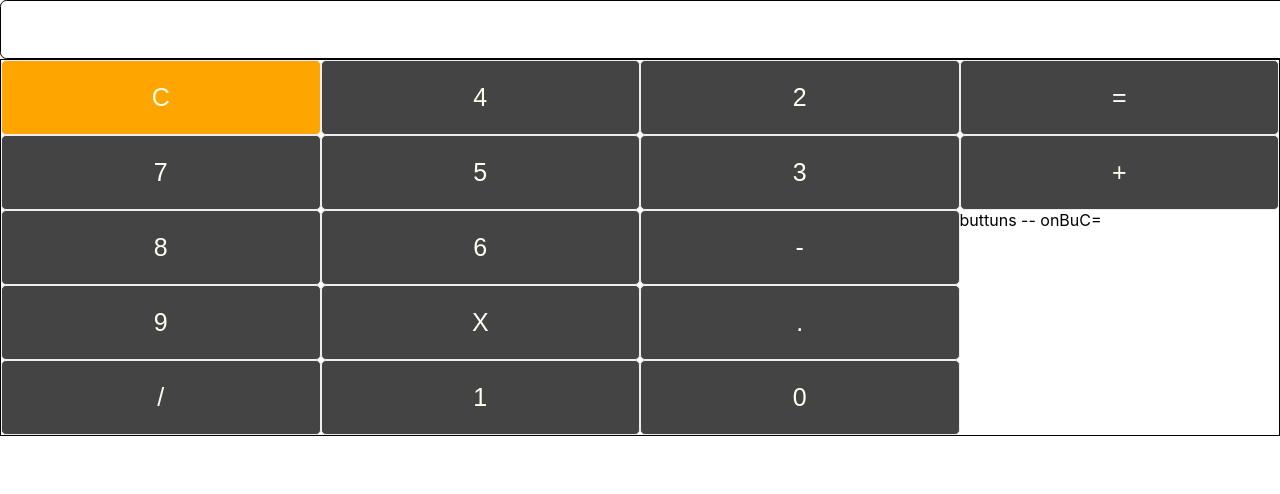
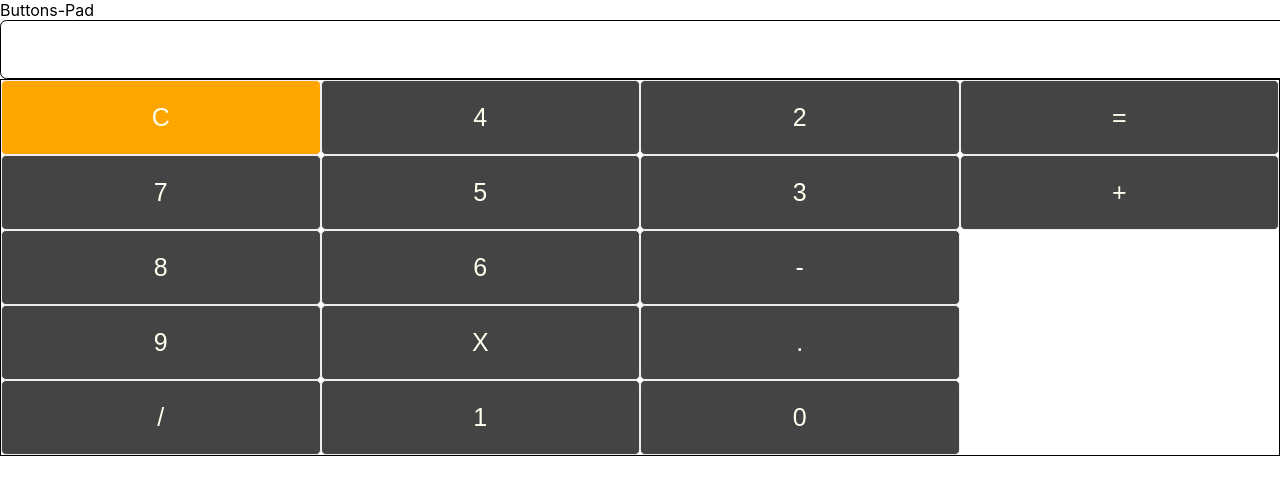
Before and after one commit to PragueOshri/react-calculator, a React (Create React App) app: page / in a window 1280 px wide. Shown: the top 494 px of the page. Built offline with nearby package versions, Linux system fonts and the light colour scheme.

Commit message:
calculation works

```diff
--- a/src/components/buttons-pad/buttons-pad.jsx
+++ b/src/components/buttons-pad/buttons-pad.jsx
@@ -1,15 +1,142 @@
 import React, { Component } from "react";
+import Button from "../button/button.jsx";
+import DisplayBar from "../display-bar/display-bar";
 
-class Buttons extends Component {
+class ButtonsPad extends Component {
   constructor(props) {
+    super(props);
 
+    this.initialState = {
+      currentEquation: "",
+      currentNum: null,
+      operations: [],
+      opPos: 0,
+      tempResult: null,
+      result: null,
+    };
+
+    this.state = { ...this.initialState };
   }
 
+  reset = () => {
+    this.setState({ ...this.initialState });
+  };
+
+  concatNumToCur = (symbol) => {
+    this.setState({
+      currentNum: this.state.currentNum
+        ? this.state.currentNum + symbol
+        : symbol,
+      currentEquation: this.state.currentEquation
+        ? this.state.currentEquation + symbol
+        : symbol,
+    });
+  };
+  //x
+  concatOpToCur = (symbol) => {
+    // [] ==> ['x']
+    this.setState({
+      currentEquation: this.state.currentEquation + symbol,
+      operations: [...this.state.operations, symbol],
+    });
+    console.log("my ops: ", this.state.operations);
+    console.log("array op size is = ", this.state.operations.length);
+    if (this.state.tempResult === null || this.state.tempResult === undefined) {
+      this.setState({ tempResult: this.state.currentNum, currentNum: null });
+    } else {
+      const tempNum = this.calculate(
+        this.state.tempResult,
+        this.state.operations[this.state.opPos],
+        this.state.currentNum
+      );
+      this.setState({
+        tempResult: tempNum,
+        opPos: this.state.opPos + 1,
+        currentNum: null,
+      });
+    }
+  };
+
+  printResult = () => {
+    if (this.state.tempResult !== null || this.state.tempResult !== undefined) {
+      const res = this.calculate(
+        this.state.tempResult,
+        this.state.operations[this.state.opPos],
+        this.state.currentNum
+      );
+      console.log("tempResult = ", this.state.tempResult);
+      console.log("currentNum = ", this.state.currentNum);
+      console.log("result = ", res);
+      this.setState({ result: res });
+    } else {
+      this.setState({ result: this.state.currentNum });
+    }
+  };
+
+  calculate = (num1, operation, num2) => {
+    const firstNumber = Number(num1);
+    const secondNumber = Number(num2);
+    switch (operation) {
+      case "X":
+        return firstNumber * secondNumber;
+      case "/":
+        return firstNumber / secondNumber;
+      case "+":
+        return firstNumber + secondNumber;
+      case "-":
+        return firstNumber - secondNumber;
+    }
+  };
+
   render() {
-        return(
+    <link
+      href="https://fonts.googleapis.com/css2?family=Nunito:ital,wght@1,600&display=swap"
+      rel="stylesheet"
+    ></link>;
+
+    const buttons = [
+      { symbol: "C", cols: 4, action: this.reset },
+
+      { symbol: "7", cols: 1, action: this.concatNumToCur },
+      { symbol: "8", cols: 1, action: this.concatNumToCur },
+      { symbol: "9", cols: 1, action: this.concatNumToCur },
+      { symbol: "/", cols: 1, action: this.concatOpToCur },
+      { symbol: "4", cols: 1, action: this.concatNumToCur },
+      { symbol: "5", cols: 1, action: this.concatNumToCur },
+      { symbol: "6", cols: 1, action: this.concatNumToCur },
+      { symbol: "X", cols: 1, action: this.concatOpToCur },
+      { symbol: "1", cols: 1, action: this.concatNumToCur },
+      { symbol: "2", cols: 1, action: this.concatNumToCur },
+      { symbol: "3", cols: 1, action: this.concatNumToCur },
+      { symbol: "-", cols: 1, action: this.concatOpToCur },
+      { symbol: ".", cols: 1, action: this.concatNumToCur },
+      { symbol: "0", cols: 1, action: this.concatNumToCur },
+      { symbol: "=", cols: 1, action: this.printResult },
+      { symbol: "+", cols: 1, action: this.concatOpToCur },
+    ];
+
+    return (
       <div>
         Buttons-Pad
+        <div className="displayBarWrapper">
+          <DisplayBar
+            currentEquation={this.state.currentEquation}
+            result={this.state.result}
+          />
+        </div>
+        <div className="buttonsWrapper">
+          {buttons.map((btn) => (
+            <Button
+              key={btn.symbol}
+              symbol={btn.symbol}
+              cols={btn.cols}
+              action={(symbol) => btn.action(symbol)}
+            />
+          ))}
+        </div>
       </div>
     );
   }
 }
+
+export default ButtonsPad;
--- a/src/components/calculator/calculator.jsx
+++ b/src/components/calculator/calculator.jsx
@@ -1,123 +1,106 @@
 import React, { Component } from "react";
-import Button from "../button/button.jsx";
-import DisplayBar from "../display-bar/display-bar";
+import ButtonsPad from "../buttons-pad/buttons-pad.jsx";
 import "./calculator.css";
 
 class Calculator extends Component {
-  constructor(props) {
-    super(props);
+  // constructor(props) {
+  //   super(props);
 
-    this.initialState = {
-      currentEquation: "",
-      currentNum: null,
-      operations: [],
-      opPos: 0,
-      tempResult: null,
-      result: null,
-    };
+  //   this.initialState = {
+  //     currentEquation: "",
+  //     currentNum: null,
+  //     operations: [],
+  //     opPos: 0,
+  //     tempResult: null,
+  //     result: null,
+  //   };
 
-    this.state = { ...this.initialState };
-  }
+  //   this.state = { ...this.initialState };
+  // }
 
-  reset = () => {
-    this.setState({ ...this.initialState });
-  };
+  // reset = () => {
+  //   this.setState({ ...this.initialState });
+  // };
 
-  concatNumToCur = (symbol) => {
-    this.setState({
-      currentNum: this.state.currentNum + symbol,
-      currentEquation: this.state.currentEquation + symbol,
-    });
-  };
-  //x
-  concatOpToCur = (symbol) => {
-    // [] ==> ['x']
-    this.setState({
-      currentEquation: this.state.currentEquation + symbol,
-      operations: [...this.state.operations, symbol],
-    });
-    console.log("my ops: ", this.state.operations);
-    console.log("array op size is = ", this.state.operations.length);
-    if (!this.state.tempResult) {
-      this.setState({ tempResult: this.state.currentNum, currentNum: null });
-    } else {
-      const tempNum = this.calculate(
-        this.state.tempResult,
-        this.state.operations[this.state.opPos],
-        this.state.currentNum
-      );
-      this.setState({
-        tempResult: tempNum,
-        opPos: this.state.opPos + 1,
-        currentNum: null,
-      });
-    }
-  };
+  // concatNumToCur = (symbol) => {
+  //   this.setState({
+  //     currentNum: this.state.currentNum + symbol,
+  //     currentEquation: this.state.currentEquation + symbol,
+  //   });
+  // };
+  // //x
+  // concatOpToCur = (symbol) => {
+  //   // [] ==> ['x']
+  //   this.setState({
+  //     currentEquation: this.state.currentEquation + symbol,
+  //     operations: [...this.state.operations, symbol],
+  //   });
+  //   console.log("my ops: ", this.state.operations);
+  //   console.log("array op size is = ", this.state.operations.length);
+  //   if (!this.state.tempResult) {
+  //     this.setState({ tempResult: this.state.currentNum, currentNum: null });
+  //   } else {
+  //     const tempNum = this.calculate(
+  //       this.state.tempResult,
+  //       this.state.operations[this.state.opPos],
+  //       this.state.currentNum
+  //     );
+  //     this.setState({
+  //       tempResult: tempNum,
+  //       opPos: this.state.opPos + 1,
+  //       currentNum: null,
+  //     });
+  //   }
+  // };
 
-  printResult = () => {
-    if (!this.state.tempResult) {
-      const res = this.calculate(
-        this.state.tempResult,
-        this.state.operations[this.state.opPos],
-        this.state.currentNum
-      );
-      this.setState({ result: res });
-    } else {
-      this.setState({ result: this.state.currentNum });
-    }
-  };
+  // printResult = () => {
+  //   if (!this.state.tempResult) {
+  //     const res = this.calculate(
+  //       this.state.tempResult,
+  //       this.state.operations[this.state.opPos],
+  //       this.state.currentNum
+  //     );
+  //     this.setState({ result: res });
+  //   } else {
+  //     this.setState({ result: this.state.currentNum });
+  //   }
+  // };
 
-  calculate = (firstNum, operation, secondNum) => {
-    console.log("op is : ", operation);
-    return eval(firstNum + operation + secondNum);
-  };
+  // calculate = (firstNum, operation, secondNum) => {
+  //   console.log("op is : ", operation);
+  //   return eval(firstNum + operation + secondNum);
+  // };
 
+  // render() {
+  //   <link
+  //     href="https://fonts.googleapis.com/css2?family=Nunito:ital,wght@1,600&display=swap"
+  //     rel="stylesheet"
+  //   ></link>;
+
+  //   const buttons = [
+  //     { symbol: "C", cols: 4, action: this.reset },
+
+  //     { symbol: "7", cols: 1, action: this.concatNumToCur },
+  //     { symbol: "8", cols: 1, action: this.concatNumToCur },
+  //     { symbol: "9", cols: 1, action: this.concatNumToCur },
+  //     { symbol: "/", cols: 1, action: this.concatOpToCur },
+  //     { symbol: "4", cols: 1, action: this.concatNumToCur },
+  //     { symbol: "5", cols: 1, action: this.concatNumToCur },
+  //     { symbol: "6", cols: 1, action: this.concatNumToCur },
+  //     { symbol: "X", cols: 1, action: this.concatOpToCur },
+  //     { symbol: "1", cols: 1, action: this.concatNumToCur },
+  //     { symbol: "2", cols: 1, action: this.concatNumToCur },
+  //     { symbol: "3", cols: 1, action: this.concatNumToCur },
+  //     { symbol: "-", cols: 1, action: this.concatOpToCur },
+  //     { symbol: ".", cols: 1, action: this.concatNumToCur },
+  //     { symbol: "0", cols: 1, action: this.concatNumToCur },
+  //     { symbol: "=", cols: 1, action: this.printResult },
+  //     { symbol: "+", cols: 1, action: this.concatOpToCur },
+  //   ];
   render() {
-    <link
-      href="https://fonts.googleapis.com/css2?family=Nunito:ital,wght@1,600&display=swap"
-      rel="stylesheet"
-    ></link>;
-
-    const buttons = [
-      { symbol: "C", cols: 4, action: this.reset },
-
-      { symbol: "7", cols: 1, action: this.concatNumToCur },
-      { symbol: "8", cols: 1, action: this.concatNumToCur },
-      { symbol: "9", cols: 1, action: this.concatNumToCur },
-      { symbol: "/", cols: 1, action: this.concatOpToCur },
-      { symbol: "4", cols: 1, action: this.concatNumToCur },
-      { symbol: "5", cols: 1, action: this.concatNumToCur },
-      { symbol: "6", cols: 1, action: this.concatNumToCur },
-      { symbol: "X", cols: 1, action: this.concatOpToCur },
-      { symbol: "1", cols: 1, action: this.concatNumToCur },
-      { symbol: "2", cols: 1, action: this.concatNumToCur },
-      { symbol: "3", cols: 1, action: this.concatNumToCur },
-      { symbol: "-", cols: 1, action: this.concatOpToCur },
-      { symbol: ".", cols: 1, action: this.concatNumToCur },
-      { symbol: "0", cols: 1, action: this.concatNumToCur },
-      { symbol: "=", cols: 1, action: this.printResult },
-      { symbol: "+", cols: 1, action: this.concatOpToCur },
-    ];
-
     return (
       <div>
-        <div className="displayBarWrapper">
-          <DisplayBar
-            currentEquation={this.state.currentEquation}
-            result={this.state.result}
-          />
-        </div>
-        <div className="buttonsWrapper">
-          {buttons.map((btn) => (
-            <Button
-              key={btn.symbol}
-              symbol={btn.symbol}
-              cols={btn.cols}
-              action={(symbol) => btn.action(symbol)}
-            />
-          ))}
-          buttuns -- onBuC={() => console.log("")}
-        </div>
+        <div className="displayBarWrapper">{<ButtonsPad />}</div>
       </div>
     );
   }
--- a/src/components/display-bar/display-bar.jsx
+++ b/src/components/display-bar/display-bar.jsx
@@ -13,6 +13,7 @@ class DisplayBar extends Component {
           className="input"
           type="text"
           value={this.props.currentEquation}
+          readOnly={true}
         ></input>
         {this.props.result}
       </div>
```
Lines whose indentation alone changed are shown as unchanged.
